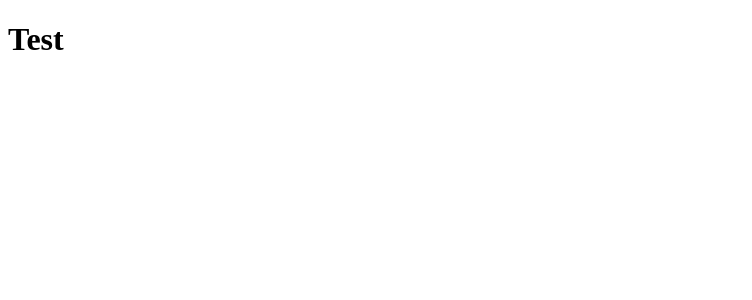
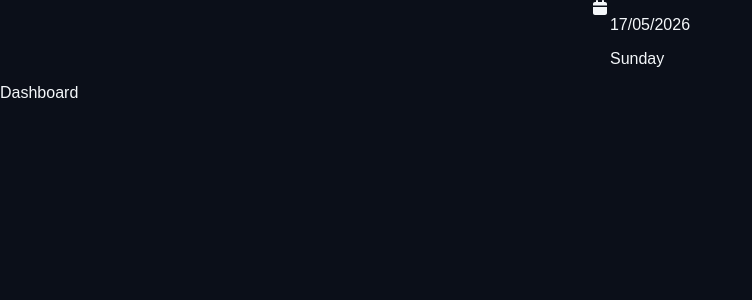
Before and after one commit to AnandRP2030/Task-Manager-Dashboard, a React (Vite) app in the folder client/: page / in a window 1280 px wide. Shown: the top 300 px of the page, without its empty margins (0-752 px from the left). Built offline with nearby package versions, Linux system fonts and the light colour scheme.

Commit message:
UI: Components creation

```diff
--- a/client/package.json
+++ b/client/package.json
@@ -10,8 +10,11 @@
     "preview": "vite preview"
   },
   "dependencies": {
+    "@fortawesome/free-solid-svg-icons": "^7.2.0",
+    "@fortawesome/react-fontawesome": "^3.3.1",
     "react": "^19.2.6",
-    "react-dom": "^19.2.6"
+    "react-dom": "^19.2.6",
+    "react-hot-toast": "^2.6.0"
   },
   "devDependencies": {
     "@eslint/js": "^10.0.1",
--- a/client/src/App.css
+++ b/client/src/App.css
@@ -0,0 +1,15 @@
+.flex {
+  display: flex;
+}
+
+.justify-content-center {
+  justify-content: center;
+}
+
+.justify-content-start {
+  justify-content: start;
+}
+
+.justify-content-between {
+  justify-content: space-between;
+}
--- a/client/src/App.jsx
+++ b/client/src/App.jsx
@@ -1,10 +1,11 @@
 import './App.css'
+import { Dashboard } from './pages/dashboard'
 
 function App() {
 
   return (
     <>
-    <h1> Test</h1>
+      <Dashboard />
     </>
   )
 }
--- /dev/null
+++ b/client/src/components/header.jsx
@@ -0,0 +1,9 @@
+import { HeaderDate } from "./headerDate/header-date"
+
+export const Header = () => {
+    return (
+        <div>
+            <HeaderDate />
+        </div>
+    )
+}
--- /dev/null
+++ b/client/src/components/headerDate/header-date.jsx
@@ -0,0 +1,18 @@
+
+import { FontAwesomeIcon } from "@fortawesome/react-fontawesome";
+import { faCalendar } from "@fortawesome/free-solid-svg-icons";
+
+
+export const HeaderDate = () => {
+    return (
+        <div className="date-header flex justify-content-center">
+            <div>
+                <FontAwesomeIcon icon={faCalendar} />
+            </div>
+            <div>
+                <p> 17/05/2026</p>
+                <p> Sunday </p>
+            </div>
+        </div>
+    )
+}
--- a/client/src/index.css
+++ b/client/src/index.css
@@ -0,0 +1,4 @@
+body {
+  padding: 0;
+  margin: 0;
+}
--- /dev/null
+++ b/client/src/pages/dashboard.css
@@ -0,0 +1,7 @@
+.dashboard {
+    height: 100vh;
+    width: 100%;
+    background-color: #0B0F19;
+    color: #F4F7FA;
+    font-family: sans-serif;
+}
--- /dev/null
+++ b/client/src/pages/dashboard.jsx
@@ -0,0 +1,10 @@
+import { Header } from "../components/header";
+import "./dashboard.css";
+export const Dashboard = () => {
+    return (
+        <div className="dashboard">
+            <Header />
+            Dashboard
+        </div>
+    )
+}
```
Also changed, not shown: client/src/components/date/date.jsx (added, +19 -0 lines), client/src/components/headerDate/header-date.css (added), 2 other files (tests, documents, lock files or other folders).
